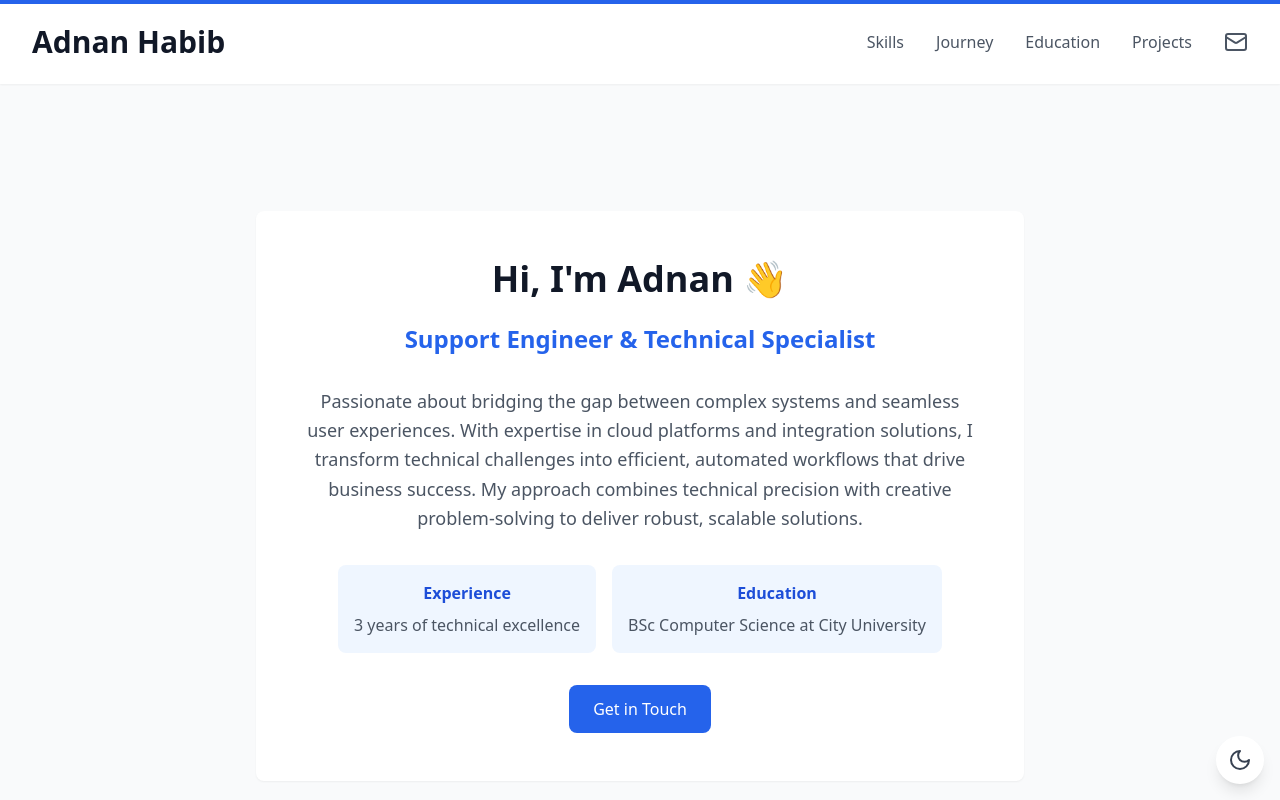
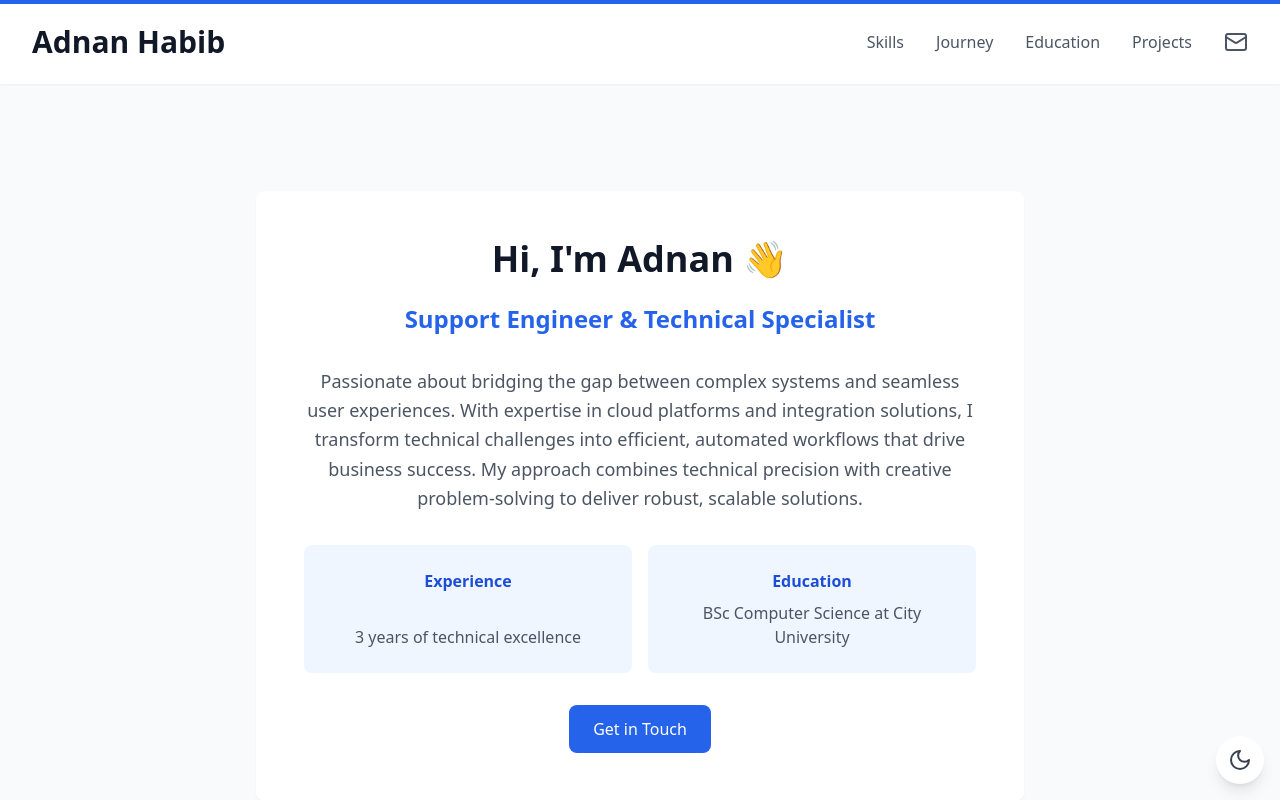
Before and after one commit to adnan1357/portfolio2, a React (Vite) app: page / in a window 1280 px wide. Shown: the top 800 px of the page. Built offline with nearby package versions, Linux system fonts and the light colour scheme.

Commit message:
polished site

```diff
--- a/src/components/Contact/ContactForm.tsx
+++ b/src/components/Contact/ContactForm.tsx
@@ -55,10 +55,23 @@ export const ContactForm = () => {
     setIsSubmitting(true);
 
     try {
-      // Simulate API call
-      await new Promise(resolve => setTimeout(resolve, 1500));
-      setSubmitStatus('success');
-      setFormData({ name: '', email: '', message: '', requestCV: false });
+      const response = await fetch('https://formspree.io/f/xbllddpo', {
+        method: 'POST',
+        headers: {
+          'Content-Type': 'application/json',
+        },
+        body: JSON.stringify({
+          ...formData,
+          subject: formData.requestCV ? 'CV Request' : 'Contact Form Submission'
+        }),
+      });
+
+      if (response.ok) {
+        setSubmitStatus('success');
+        setFormData({ name: '', email: '', message: '', requestCV: false });
+      } else {
+        setSubmitStatus('error');
+      }
     } catch (error) {
       setSubmitStatus('error');
     } finally {
@@ -75,6 +88,7 @@ export const ContactForm = () => {
         <input
           type="text"
           id="name"
+          name="name"
           value={formData.name}
           onChange={(e) => setFormData({ ...formData, name: e.target.value })}
           className={`w-full px-4 py-2 rounded-lg border ${
@@ -91,6 +105,7 @@ export const ContactForm = () => {
         <input
           type="email"
           id="email"
+          name="email"
           value={formData.email}
           onChange={(e) => setFormData({ ...formData, email: e.target.value })}
           className={`w-full px-4 py-2 rounded-lg border ${
@@ -106,6 +121,7 @@ export const ContactForm = () => {
         </label>
         <textarea
           id="message"
+          name="message"
           rows={4}
           value={formData.message}
           onChange={(e) => setFormData({ ...formData, message: e.target.value })}
@@ -120,6 +136,7 @@ export const ContactForm = () => {
         <input
           type="checkbox"
           id="requestCV"
+          name="requestCV"
           checked={formData.requestCV}
           onChange={(e) => setFormData({ ...formData, requestCV: e.target.checked })}
           className="h-4 w-4 text-blue-600 focus:ring-blue-500 border-gray-300 rounded"
--- a/src/components/Introduction.tsx
+++ b/src/components/Introduction.tsx
@@ -34,16 +34,16 @@ export const Introduction = () => {
               My approach combines technical precision with creative problem-solving to deliver
               robust, scalable solutions.
             </p>
-            <div className="flex flex-col sm:flex-row justify-center gap-4 mb-8">
+            <div className="grid grid-cols-1 sm:grid-cols-2 gap-4 mb-8">
               <div
-                className="bg-blue-50 dark:bg-gray-700 rounded-lg p-4 cursor-pointer hover:bg-blue-100 dark:hover:bg-gray-600 transition-colors"
+                className="bg-blue-50 dark:bg-gray-700 rounded-lg p-6 cursor-pointer hover:bg-blue-100 dark:hover:bg-gray-600 transition-colors h-full flex flex-col justify-between"
                 onClick={scrollToExperience}
               >
                 <h3 className="font-semibold text-blue-700 dark:text-blue-300 mb-2">Experience</h3>
                 <p className="text-gray-600 dark:text-gray-300">3 years of technical excellence</p>
               </div>
               <div
-                className="bg-blue-50 dark:bg-gray-700 rounded-lg p-4 cursor-pointer hover:bg-blue-100 dark:hover:bg-gray-600 transition-colors"
+                className="bg-blue-50 dark:bg-gray-700 rounded-lg p-6 cursor-pointer hover:bg-blue-100 dark:hover:bg-gray-600 transition-colors h-full flex flex-col justify-between"
                 onClick={scrollToEducation}
               >
                 <h3 className="font-semibold text-blue-700 dark:text-blue-300 mb-2">Education</h3>
```
